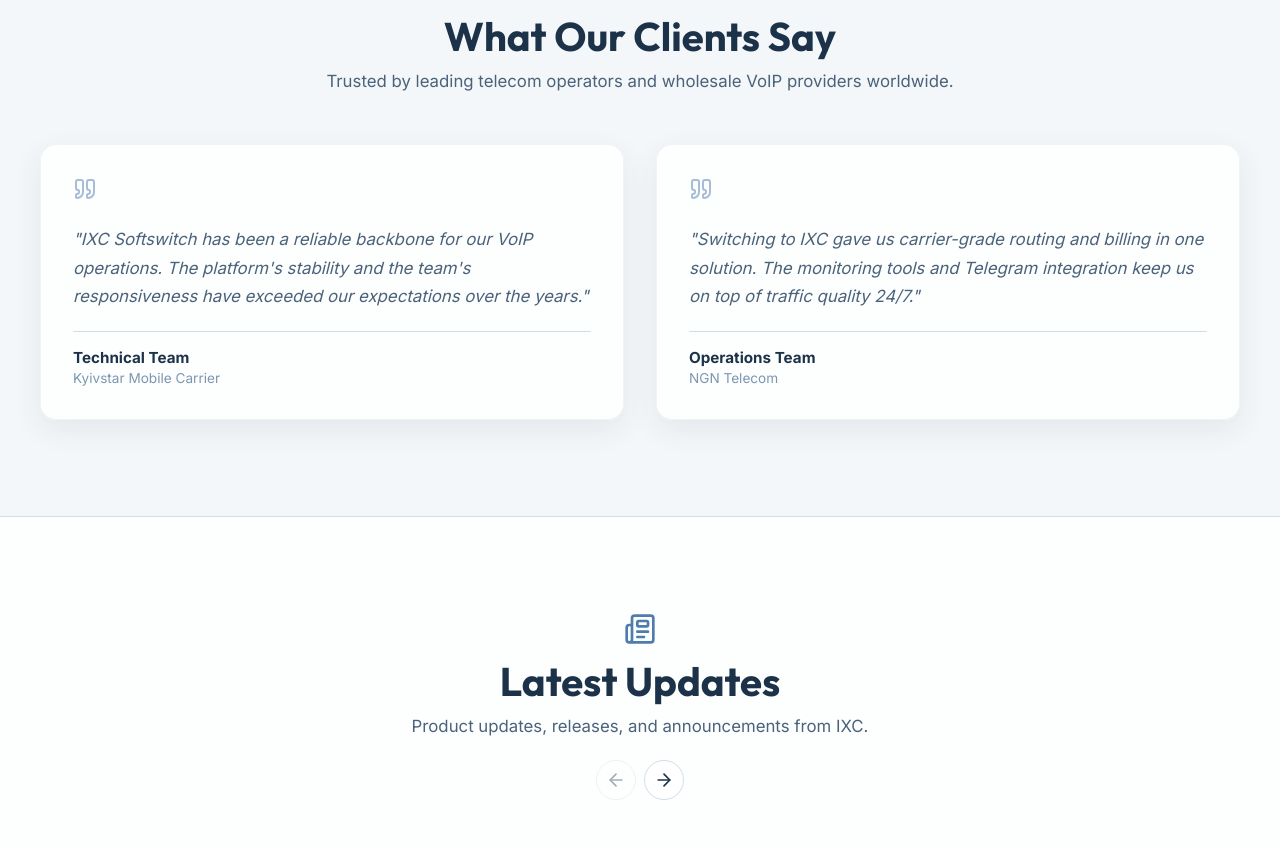
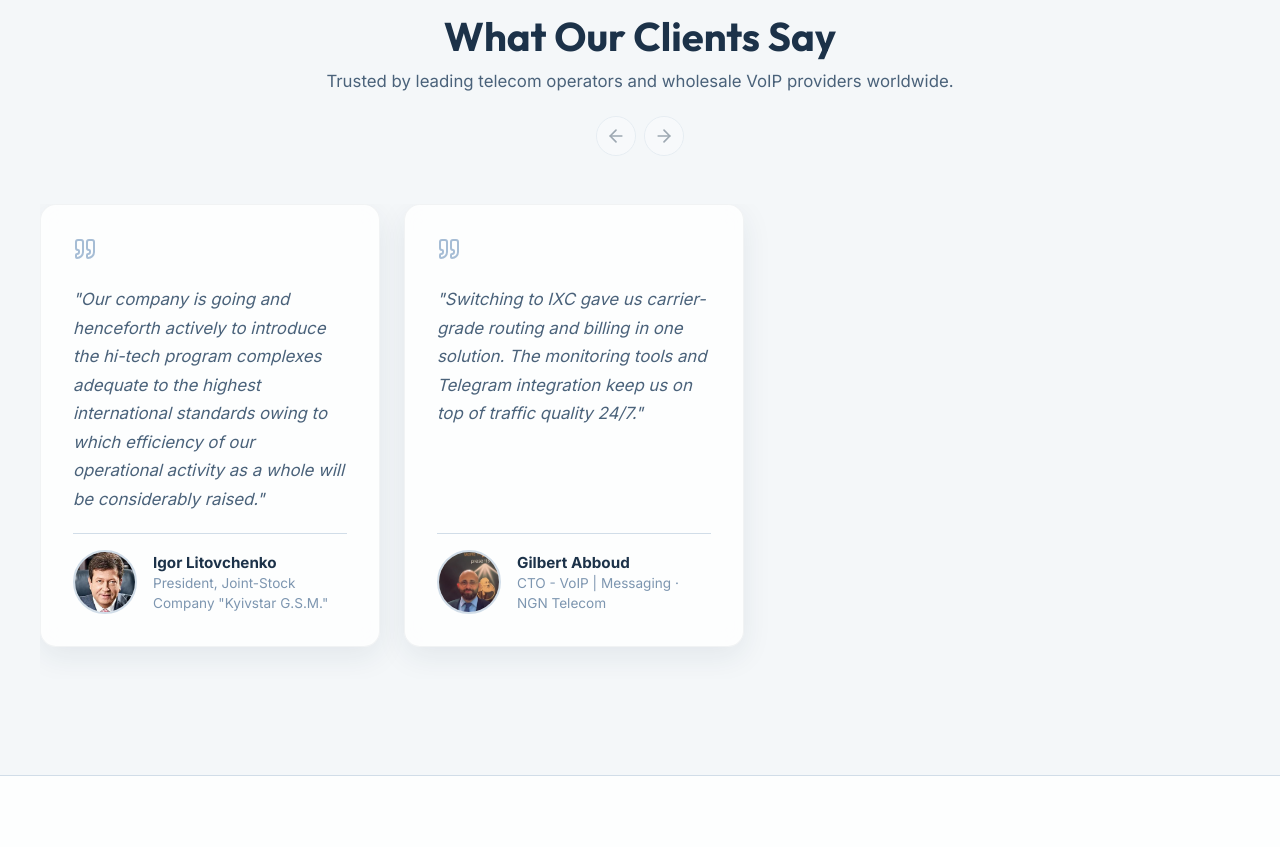
Before and after one commit to ixc-software/ixc.ua, a React (Vite) app: page / in a window 1280 px wide. Shown: the part 3912-4759 px from the top of the page. Built offline with nearby package versions, Linux system fonts and the light colour scheme.

Commit message:
testimonials

```diff
--- a/src/App.css
+++ b/src/App.css
@@ -450,13 +450,15 @@
   cursor: not-allowed;
 }
 
-.news-carousel-wrapper {
+.news-carousel-wrapper,
+.testimonials-carousel-wrapper {
   margin: 0 -1rem;
   padding: 0 1rem;
   overflow: hidden;
 }
 
-.news-carousel {
+.news-carousel,
+.testimonials-carousel {
   display: flex;
   gap: 1.5rem;
   overflow-x: auto;
@@ -467,8 +469,17 @@
   -ms-overflow-style: none;  /* IE and Edge */
 }
 
-.news-carousel::-webkit-scrollbar {
+.news-carousel::-webkit-scrollbar,
+.testimonials-carousel::-webkit-scrollbar {
   display: none;
+}
+
+.testimonials-carousel .testimonial-card {
+  width: min(340px, calc(100vw - 3rem));
+  min-width: min(340px, calc(100vw - 3rem));
+  flex-shrink: 0;
+  scroll-snap-align: start;
+  box-sizing: border-box;
 }
 
 .news-card {
@@ -560,12 +571,6 @@
 }
 
 /* Testimonials */
-.testimonials-grid {
-  display: grid;
-  grid-template-columns: repeat(auto-fit, minmax(min(340px, 100%), 1fr));
-  gap: 2rem;
-}
-
 .testimonial-card {
   padding: 2rem;
   border-radius: 16px;
@@ -599,6 +604,33 @@
   gap: 1rem;
   padding-top: 1rem;
   border-top: 1px solid var(--border-color);
+}
+
+.testimonial-photo-link {
+  flex-shrink: 0;
+  border-radius: 50%;
+  line-height: 0;
+  transition: transform 0.2s, box-shadow 0.2s;
+}
+
+.testimonial-photo-link:hover {
+  transform: scale(1.05);
+  box-shadow: 0 0 0 2px var(--accent-color);
+}
+
+.testimonial-photo-link:focus-visible {
+  outline: 2px solid var(--accent-color);
+  outline-offset: 3px;
+}
+
+.testimonial-photo {
+  width: 64px;
+  height: 64px;
+  border-radius: 50%;
+  object-fit: cover;
+  flex-shrink: 0;
+  border: 2px solid var(--border-color);
+  display: block;
 }
 
 .testimonial-author strong {
--- a/src/components/Testimonials.tsx
+++ b/src/components/Testimonials.tsx
@@ -1,5 +1,5 @@
-import React from 'react';
-import { Quote } from 'lucide-react';
+import React, { useEffect, useRef, useState } from 'react';
+import { ArrowLeft, ArrowRight, Quote } from 'lucide-react';
 import { useLanguage } from '../i18n/LanguageProvider';
 import { SectionHeading } from './SectionHeading';
 
@@ -9,27 +9,67 @@
   quote: string;
   author: string;
   role: string;
+  /** Public URL path under `public/` (e.g. `/testimonials/name.png`). */
+  photoSrc?: string;
+  photoAlt?: string;
+  /** If set, the photo is wrapped in a link (e.g. LinkedIn). */
+  photoHref?: string;
 }
 
 const testimonials: Testimonial[] = [
   {
     company: 'Kyivstar',
     url: 'https://kyivstar.ua/',
-    quote: 'IXC Softswitch has been a reliable backbone for our VoIP operations. The platform\'s stability and the team\'s responsiveness have exceeded our expectations over the years.',
-    author: 'Technical Team',
-    role: 'Kyivstar Mobile Carrier'
+    quote:
+      'Our company is going and henceforth actively to introduce the hi-tech program complexes adequate to the highest international standards owing to which efficiency of our operational activity as a whole will be considerably raised.',
+    author: 'Igor Litovchenko',
+    role: 'President, Joint-Stock Company "Kyivstar G.S.M."',
+    photoSrc: '/testimonials/igor-litovchenko-kyivstar.png',
+    photoAlt: 'Igor Litovchenko, President of Kyivstar'
   },
   {
     company: 'NGN Telecom',
     url: 'https://www.ngncorp.com/',
     quote: 'Switching to IXC gave us carrier-grade routing and billing in one solution. The monitoring tools and Telegram integration keep us on top of traffic quality 24/7.',
-    author: 'Operations Team',
-    role: 'NGN Telecom'
+    author: 'Gilbert Abboud',
+    role: 'CTO - VoIP | Messaging · NGN Telecom',
+    photoSrc: '/testimonials/gilbert-abboud-ngn.png',
+    photoAlt: 'Gilbert Abboud, CTO - VoIP | Messaging at NGN Telecom',
+    photoHref: 'https://www.linkedin.com/in/gilbert-abboud-b7b90613/'
   }
 ];
 
 export const Testimonials: React.FC = () => {
   const { t } = useLanguage();
+  const carouselRef = useRef<HTMLDivElement>(null);
+  const [canScrollLeft, setCanScrollLeft] = useState(false);
+  const [canScrollRight, setCanScrollRight] = useState(true);
+
+  const checkScroll = () => {
+    if (carouselRef.current) {
+      const { scrollLeft, scrollWidth, clientWidth } = carouselRef.current;
+      setCanScrollLeft(scrollLeft > 0);
+      setCanScrollRight(scrollLeft < scrollWidth - clientWidth - 1);
+    }
+  };
+
+  useEffect(() => {
+    checkScroll();
+    window.addEventListener('resize', checkScroll);
+    return () => window.removeEventListener('resize', checkScroll);
+  }, []);
+
+  const scroll = (direction: 'left' | 'right') => {
+    if (carouselRef.current) {
+      const scrollAmount = Math.min(carouselRef.current.clientWidth * 0.8, 400);
+      carouselRef.current.scrollBy({
+        left: direction === 'left' ? -scrollAmount : scrollAmount,
+        behavior: 'smooth'
+      });
+      setTimeout(checkScroll, 350);
+    }
+  };
+
   return (
     <section id="testimonials" className="section container">
       <SectionHeading
@@ -37,9 +77,34 @@
         icon={<Quote size={32} />}
         title={t.testimonials.title}
         subtitle={t.testimonials.subtitle}
+        toolbar={
+          <div className="carousel-nav">
+            <button
+              type="button"
+              className={`carousel-btn ${!canScrollLeft ? 'disabled' : ''}`}
+              onClick={() => scroll('left')}
+              aria-label="Previous testimonial"
+            >
+              <ArrowLeft size={20} />
+            </button>
+            <button
+              type="button"
+              className={`carousel-btn ${!canScrollRight ? 'disabled' : ''}`}
+              onClick={() => scroll('right')}
+              aria-label="Next testimonial"
+            >
+              <ArrowRight size={20} />
+            </button>
+          </div>
+        }
       />
 
-      <div className="testimonials-grid">
+      <div className="testimonials-carousel-wrapper">
+        <div
+          className="testimonials-carousel"
+          ref={carouselRef}
+          onScroll={checkScroll}
+        >
         {testimonials.map((t_item, i) => {
           const item = t.testimonials.items[i];
           return (
@@ -51,6 +116,36 @@
               "{item?.quote || t_item.quote}"
             </blockquote>
             <div className="testimonial-author">
+              {t_item.photoSrc &&
+                (t_item.photoHref ? (
+                  <a
+                    className="testimonial-photo-link"
+                    href={t_item.photoHref}
+                    target="_blank"
+                    rel="noopener noreferrer"
+                    aria-label={`${t_item.photoAlt || t_item.author} — LinkedIn profile`}
+                  >
+                    <img
+                      className="testimonial-photo"
+                      src={t_item.photoSrc}
+                      alt={t_item.photoAlt || ''}
+                      width={64}
+                      height={64}
+                      loading="lazy"
+                      decoding="async"
+                    />
+                  </a>
+                ) : (
+                  <img
+                    className="testimonial-photo"
+                    src={t_item.photoSrc}
+                    alt={t_item.photoAlt || ''}
+                    width={64}
+                    height={64}
+                    loading="lazy"
+                    decoding="async"
+                  />
+                ))}
               <div>
                 <strong>{item?.author || t_item.author}</strong>
                 <span>
@@ -61,6 +156,7 @@
           </div>
           );
         })}
+        </div>
       </div>
     </section>
   );
--- a/src/i18n/translations.ts
+++ b/src/i18n/translations.ts
@@ -192,8 +192,8 @@
     title: 'What Our Clients Say',
     subtitle: 'Trusted by leading telecom operators and wholesale VoIP providers worldwide.',
     items: [
-      { quote: 'IXC Softswitch has been a reliable backbone for our VoIP operations. The platform\'s stability and the team\'s responsiveness have exceeded our expectations over the years.', author: 'Technical Team', role: 'Kyivstar Mobile Carrier' },
-      { quote: 'Switching to IXC gave us carrier-grade routing and billing in one solution. The monitoring tools and Telegram integration keep us on top of traffic quality 24/7.', author: 'Operations Team', role: 'NGN Telecom' },
+      { quote: 'Our company is going and henceforth actively to introduce the hi-tech program complexes adequate to the highest international standards owing to which efficiency of our operational activity as a whole will be considerably raised.', author: 'Igor Litovchenko', role: 'President, Joint-Stock Company "Kyivstar G.S.M."' },
+      { quote: 'Switching to IXC gave us carrier-grade routing and billing in one solution. The monitoring tools and Telegram integration keep us on top of traffic quality 24/7.', author: 'Gilbert Abboud', role: 'CTO - VoIP | Messaging · NGN Telecom' },
     ]
   },
   news: {
@@ -331,8 +331,8 @@
     title: 'Отзывы клиентов',
     subtitle: 'Нам доверяют ведущие телеком-операторы и оптовые VoIP провайдеры по всему миру.',
     items: [
-      { quote: 'IXC Softswitch стал надёжной основой наших VoIP-операций. Стабильность платформы и отзывчивость команды превзошли наши ожидания за все годы работы.', author: 'Техническая команда', role: 'Мобильный оператор Kyivstar' },
-      { quote: 'Переход на IXC дал нам маршрутизацию и биллинг операторского класса в одном решении. Инструменты мониторинга и интеграция с Telegram позволяют контролировать качество трафика 24/7.', author: 'Операционная команда', role: 'NGN Telecom' },
+      { quote: 'Наша компания намерена и впредь активно внедрять высокотехнологичные программные комплексы, соответствующие высшим международным стандартам, благодаря чему эффективность нашей операционной деятельности в целом будет значительно повышена.', author: 'Игорь Литовченко', role: 'Президент, акционерное общество «Киевстар GSM»' },
+      { quote: 'Переход на IXC дал нам маршрутизацию и биллинг операторского класса в одном решении. Инструменты мониторинга и интеграция с Telegram позволяют контролировать качество трафика 24/7.', author: 'Gilbert Abboud', role: 'CTO — VoIP | обмен сообщениями · NGN Telecom' },
     ]
   },
   news: {
@@ -470,8 +470,8 @@
     title: 'Відгуки клієнтів',
     subtitle: 'Нам довіряють провідні телеком-оператори та оптові VoIP провайдери по всьому світу.',
     items: [
-      { quote: 'IXC Softswitch став надійною основою наших VoIP-операцій. Стабільність платформи та чуйність команди перевершили наші очікування за всі роки роботи.', author: 'Технічна команда', role: 'Мобільний оператор Kyivstar' },
-      { quote: 'Перехід на IXC дав нам маршрутизацію та білінг операторського класу в одному рішенні. Інструменти моніторингу та інтеграція з Telegram дозволяють контролювати якість трафіку 24/7.', author: 'Операційна команда', role: 'NGN Telecom' },
+      { quote: 'Наша компанія й надалі активно впроваджуватиме високотехнологічні програмні комплекси, що відповідають найвищим міжнародним стандартам, завдяки чому ефективність нашої операційної діяльності в цілому буде істотно підвищена.', author: 'Ігор Литовченко', role: 'Президент, АТ «Київстар GSM»' },
+      { quote: 'Перехід на IXC дав нам маршрутизацію та білінг операторського класу в одному рішенні. Інструменти моніторингу та інтеграція з Telegram дозволяють контролювати якість трафіку 24/7.', author: 'Gilbert Abboud', role: 'CTO — VoIP | обмін повідомленнями · NGN Telecom' },
     ]
   },
   news: {
```
Also changed, not shown: public/testimonials/gilbert-abboud-ngn.png (added), public/testimonials/igor-litovchenko-kyivstar.png (added).
